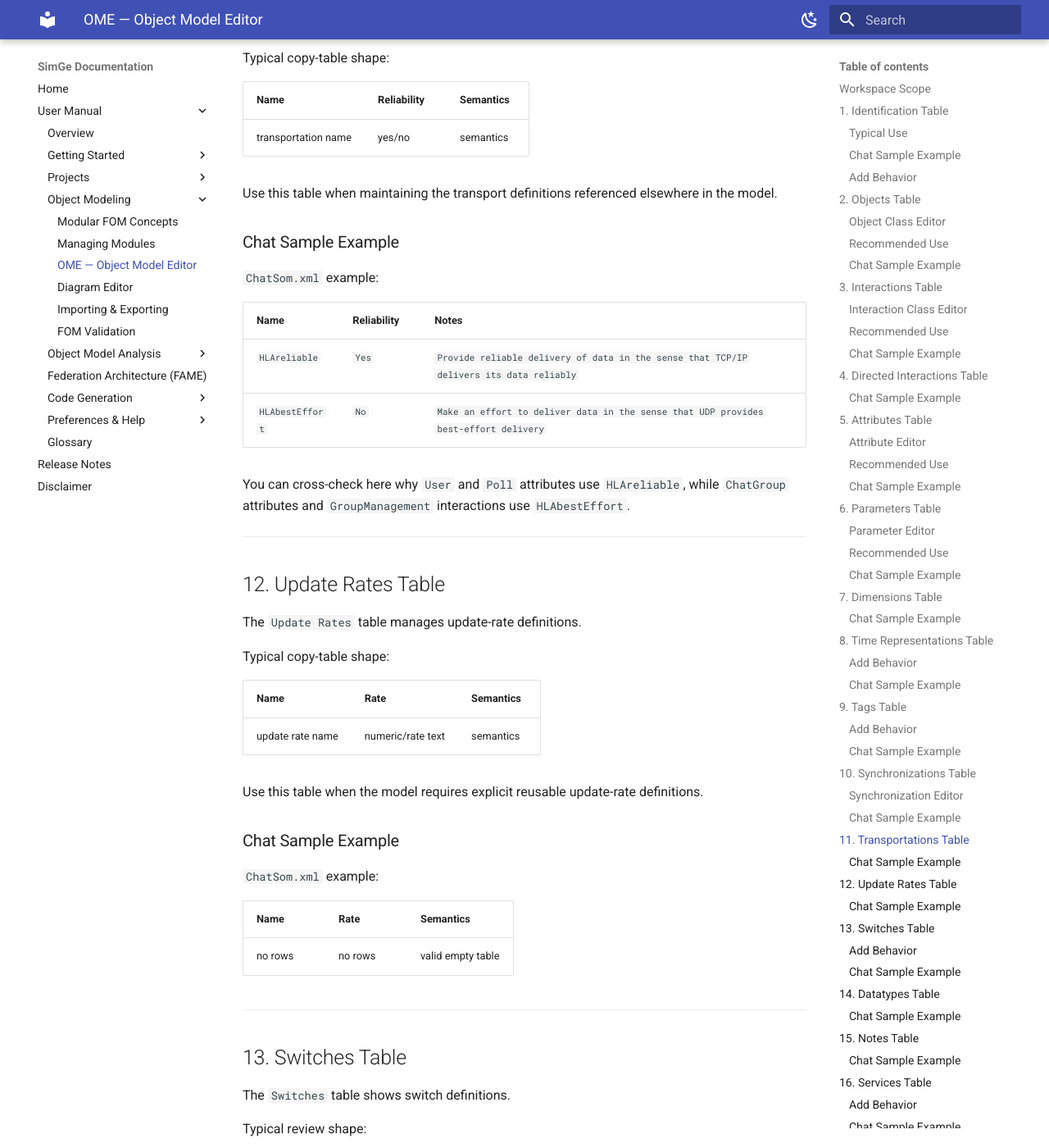
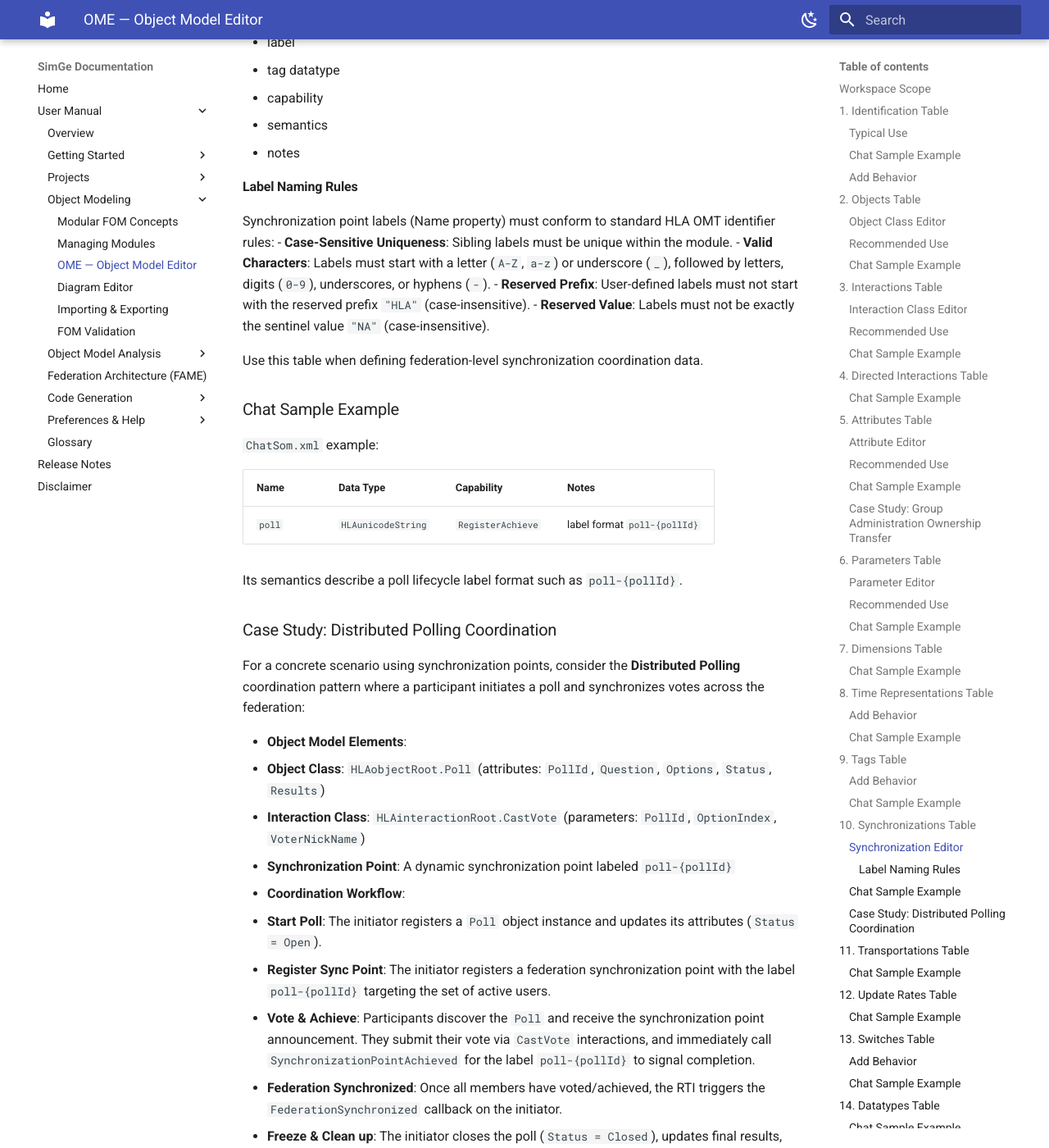
Before and after one commit to otopcu/simge-site, an MkDocs documentation site: the page built from docs/UserManual/OME.md, in a window 1280 px wide and 1400 px high, scrolled down 12350 px. Shown: the whole window at 82% size. Built offline with MkDocs 1.6.1 and Material for MkDocs 9.7.7, drawn with Linux system fonts in a browser that asks for light colours; some of the changed text lies outside the part shown.

Commit message:
Publish documentation update (2026-06-03)

```diff
--- a/docs/UserManual/OME.md
+++ b/docs/UserManual/OME.md
@@ -226,6 +226,20 @@ Use the `Attributes` table when the task is cross-cutting:
 
 This table is a good place to compare datatype and transportation choices across `User`, `Poll`, and `ChatGroup`.
 
+### Case Study: Group Administration Ownership Transfer
+
+For a concrete scenario utilizing attribute ownership transfer, consider the **Group Administration** coordination pattern where the administration role is managed dynamically across chat participants:
+
+- **Object Model Elements**:
+  - **Object Class**: `HLAobjectRoot.ChatGroup`
+  - **Ownership Attribute**: `AdminNickName` with ownership mode set to **DivestAcquire** (Conditional)
+
+- **Ownership Transfer Workflow**:
+  1. **Initial Ownership**: The creator of a group registers the `ChatGroup` object and becomes the initial owner of the `AdminNickName` attribute, gaining administrative privileges (e.g. muting users, deleting messages).
+  2. **Negotiated Divestiture**: When the current admin decides to hand over administrative duties to another member, they initiate a divestiture request via `NegotiatedAttributeOwnershipDivestiture`.
+  3. **Acquisition Request**: The target user requests acquisition of the attribute via `AttributeOwnershipAcquisition`.
+  4. **Handover & Notification**: The RTI coordinates the handover. Once confirmed, the old admin loses ownership, and the new admin is notified via the `OwnershipAcquisitionNotification` callback. The application UI dynamically enables administrative tools only for the new owner.
+
 ---
 
 ## 6. Parameters Table
@@ -364,6 +378,14 @@ The synchronization editor is used for:
 - semantics
 - notes
 
+#### Label Naming Rules
+
+Synchronization point labels (Name property) must conform to standard HLA OMT identifier rules:
+- **Case-Sensitive Uniqueness**: Sibling labels must be unique within the module.
+- **Valid Characters**: Labels must start with a letter (`A-Z`, `a-z`) or underscore (`_`), followed by letters, digits (`0-9`), underscores, or hyphens (`-`).
+- **Reserved Prefix**: User-defined labels must not start with the reserved prefix `"HLA"` (case-insensitive).
+- **Reserved Value**: Labels must not be exactly the sentinel value `"NA"` (case-insensitive).
+
 Use this table when defining federation-level synchronization coordination data.
 
 ### Chat Sample Example
@@ -375,6 +397,22 @@ Use this table when defining federation-level synchronization coordination data.
 | `poll` | `HLAunicodeString` | `RegisterAchieve` | label format `poll-{pollId}` |
 
 Its semantics describe a poll lifecycle label format such as `poll-{pollId}`.
+
+### Case Study: Distributed Polling Coordination
+
+For a concrete scenario using synchronization points, consider the **Distributed Polling** coordination pattern where a participant initiates a poll and synchronizes votes across the federation:
+
+- **Object Model Elements**:
+  - **Object Class**: `HLAobjectRoot.Poll` (attributes: `PollId`, `Question`, `Options`, `Status`, `Results`)
+  - **Interaction Class**: `HLAinteractionRoot.CastVote` (parameters: `PollId`, `OptionIndex`, `VoterNickName`)
+  - **Synchronization Point**: A dynamic synchronization point labeled `poll-{pollId}`
+
+- **Coordination Workflow**:
+  1. **Start Poll**: The initiator registers a `Poll` object instance and updates its attributes (`Status = Open`).
+  2. **Register Sync Point**: The initiator registers a federation synchronization point with the label `poll-{pollId}` targeting the set of active users.
+  3. **Vote & Achieve**: Participants discover the `Poll` and receive the synchronization point announcement. They submit their vote via `CastVote` interactions, and immediately call `SynchronizationPointAchieved` for the label `poll-{pollId}` to signal completion.
+  4. **Federation Synchronized**: Once all members have voted/achieved, the RTI triggers the `FederationSynchronized` callback on the initiator.
+  5. **Freeze & Clean up**: The initiator closes the poll (`Status = Closed`), updates final results, and deletes the `Poll` object instance, resetting the state for subsequent polls.
 
 ---
 
@@ -460,15 +498,15 @@ The `Datatypes` table groups multiple datatype categories under one area.
 
 Covered categories:
 
-| Category | Typical copy-table columns |
-| --- | --- |
-| basic data representations | `Name`, `Size`, `Interpretation`, `Endian`, `Encoding` |
-| simple datatypes | `Name`, `Representation`, `Units`, `Resolution`, `Accuracy`, `Semantics` |
-| enumerated datatypes | `Name`, `Representation`, `Semantics` |
-| array datatypes | `Name`, `Element Type`, `Cardinality`, `Encoding`, `Semantics` |
-| fixed-record datatypes | `Name`, `Encoding`, `Semantics` |
-| variant-record datatypes | `Name`, `Discriminant`, `Discriminant Type`, `Encoding`, `Semantics` |
-| reference datatypes | model-dependent reference rows |
+| Category                   | Typical copy-table columns                                               |
+| -------------------------- | ------------------------------------------------------------------------ |
+| basic data representations | `Name`, `Size`, `Interpretation`, `Endian`, `Encoding`                   |
+| simple datatypes           | `Name`, `Representation`, `Units`, `Resolution`, `Accuracy`, `Semantics` |
+| enumerated datatypes       | `Name`, `Representation`, `Semantics`                                    |
+| array datatypes            | `Name`, `Element Type`, `Cardinality`, `Encoding`, `Semantics`           |
+| fixed-record datatypes     | `Name`, `Encoding`, `Semantics`                                          |
+| variant-record datatypes   | `Name`, `Discriminant`, `Discriminant Type`, `Encoding`, `Semantics`     |
+| reference datatypes        | model-dependent reference rows                                           |
 
 Typical use:
 
```
Also changed, not shown: docs/UserManual/Validation.md (+1 -0 lines).
